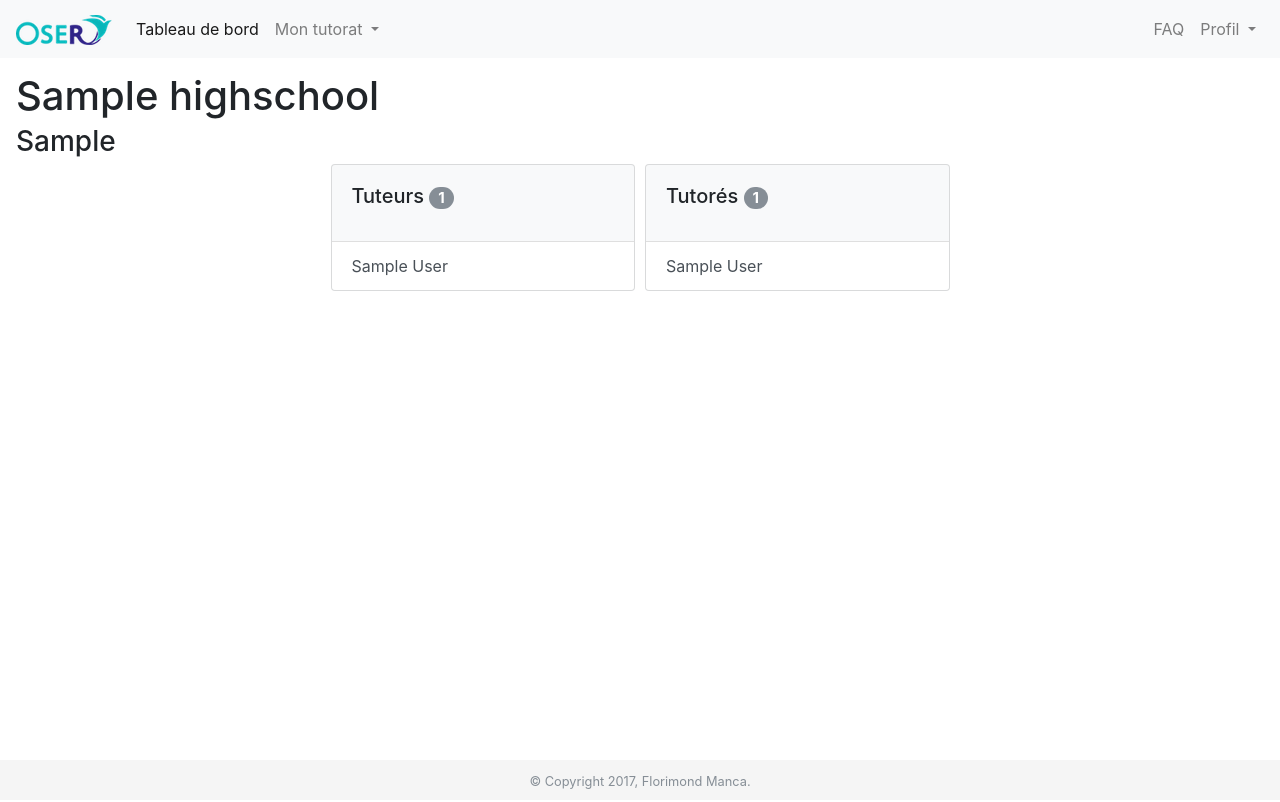
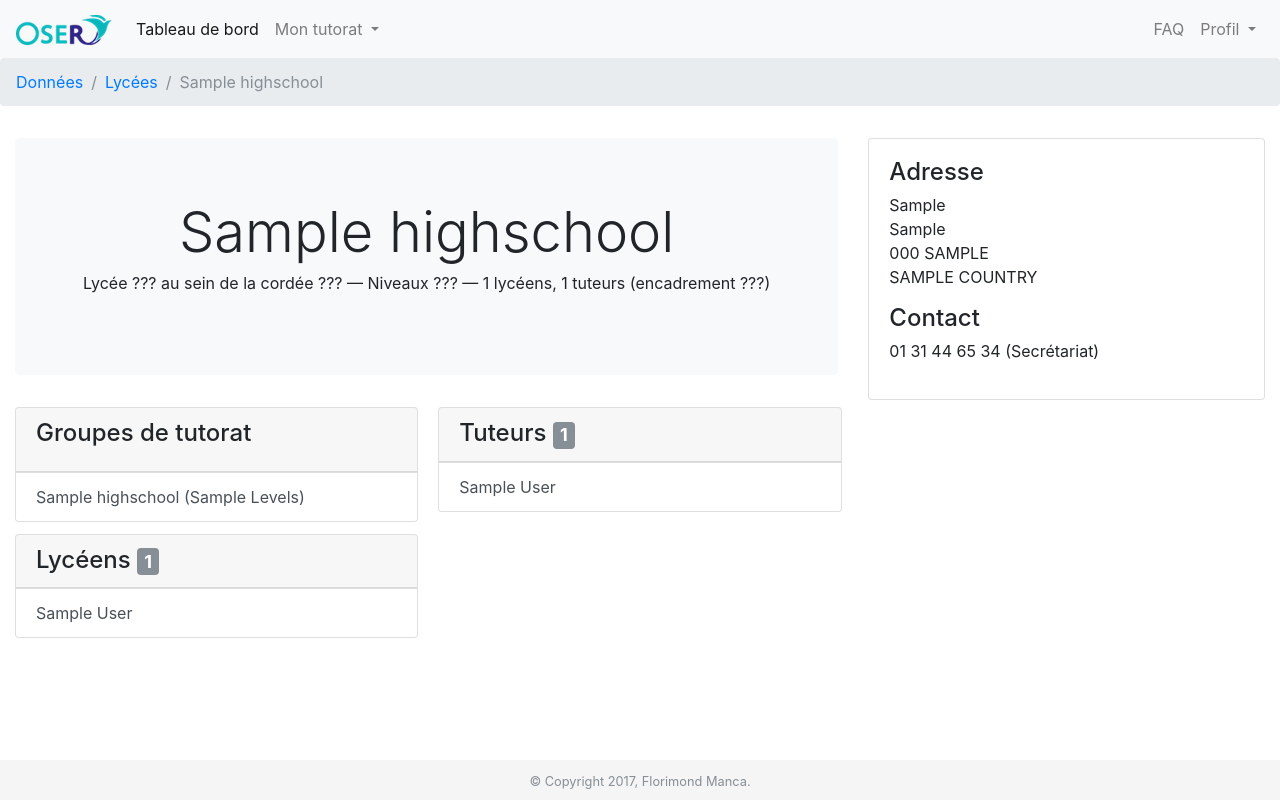
Before and after one commit to florimondmanca/oserwebsite-me, a Django app: page /internal/lycee/1/ in a window 1280 px wide. Run offline with Django 3.2, Linux system fonts and the light colour scheme; a user stored in the database is signed in; tables that the repository leaves empty hold one stand-in row (values such as "Sample post"); some libraries are stand-ins or nearby versions.

Commit message:
Improve highschool_detail, tutoringgroup_detail. Implement breadcrumb support with breadcrumb tag.

```diff
--- a/oserwebsite/internal/models.py
+++ b/oserwebsite/internal/models.py
@@ -261,23 +261,34 @@ class HighSchool(AddressMixin, models.Model):
     def number_tutorees(self):
         """Count how many tutorees are in the school."""
         return self.tutoree_set.count()
+    number_tutorees.fget.short_description = 'nombre de lycéens'
 
     @property
     def number_tutors(self):
         """Count how many tutors operate in the school."""
         return self.tutors.count()
+    number_tutors.fget.short_description = 'nombre de tuteurs'
 
     @property
     def tutorees(self):
         """Return a query containing the tutorees in the school."""
         tutorees = self.tutoree_set.all()
         return tutorees
+    tutorees.fget.short_description = 'lycéens'
 
     @property
     def tutors(self):
         """Return a query containing the tutors that operate in the school."""
         tutors = Tutor.objects.filter(tutoring_group__high_school=self).all()
         return tutors
+    tutors.fget.short_description = 'tuteurs'
+
+    @property
+    def tutoring_groups(self):
+        """Return tutoring groups linked to this school."""
+        tutoring_groups = self.tutoringgroup_set.all()
+        return tutoring_groups
+    tutoring_groups.fget.short_description = 'groupes de tutorat'
 
     def get_absolute_url(self):
         return reverse('highschool-detail', args=[str(self.id)])
--- a/oserwebsite/internal/static/css/common.css
+++ b/oserwebsite/internal/static/css/common.css
@@ -1,10 +1,12 @@
 :root {
-    --oser-turq: rgb(0, 180, 183);
-    --oser-blue: rgb(52, 41, 126);
+    --oser-turq-naked: 0, 180, 183;
+    --oser-turq: rgb(var(--oser-turq-naked));
+    --oser-blue-naked: 52, 41, 126;
+    --oser-blue: rgb(var(--oser-blue-naked));
 }
 
 #content {
-    padding: 1em;
+    padding-top: 1em;
 }
 
 
@@ -28,3 +30,7 @@ body {
   text-align: center;
   background-color: #f5f5f5;
 }
+
+.header-breadcrumb {
+    background-color: rgba(var(--oser-turq), .5);
+}
--- a/oserwebsite/internal/templates/internal/base.html
+++ b/oserwebsite/internal/templates/internal/base.html
@@ -34,8 +34,16 @@
       {% endif %}
     {% endblock %}
 
+    <!-- HEADER -->
+    <header>
+      {% block header %}{% endblock %}
+      <ol class="breadcrumb" id="breadcrumb">
+        {% block breadcrumbs %}{% endblock %}
+      </ol>
+    </header>
+
     <!-- CONTENT -->
-    <div id="content">
+    <div class="container-fluid" id="content">
       {% block content %}{% endblock %}
     </div>
 
@@ -47,6 +55,13 @@
       <script src="https://cdnjs.cloudflare.com/ajax/libs/popper.js/1.11.0/umd/popper.min.js" integrity="sha384-b/U6ypiBEHpOf/4+1nzFpr53nxSS+GLCkfwBdFNTxtclqqenISfwAzpKaMNFNmj4" crossorigin="anonymous"></script>
       <!-- Bootstrap v4.0.0 -->
       <script src="{% static 'js/bootstrap.min.js' %}"></script>
+
+      <script type="text/javascript">
+        // remove breadcrumb if it has no nodes
+        if ($('#breadcrumb li').length < 1) {
+          $('#breadcrumb').remove();
+        }
+      </script>
     {% endblock %}
 
     <!-- FOOTER -->
--- a/oserwebsite/internal/templates/internal/highschool_detail.html
+++ b/oserwebsite/internal/templates/internal/highschool_detail.html
@@ -1,42 +1,66 @@
 {% extends "internal/base.html" %}
-{% load static %}
+{% load breadcrumbs %}
 
-{% block styles %}
+{% block breadcrumbs %}
   {{ block.super }}
-  <link rel="stylesheet" href="{% static 'css/highschool_detail.css' %}">
+  {% breadcrumb_url "Données" "database" %}
+  {% breadcrumb_url "Lycées" "highschools" %}
+  {% breadcrumb_active high_school %}
 {% endblock %}
 
 {% block content %}
-<h1>{{ high_school }}</h1>
-<h3>{{ high_school.city }}</h3>
+<div class="row">
+  <div class="col text-center">
+    <div class="jumbotron bg-light">
+      <h1 class="display-4">{{ high_school }}</h1>
+      <p>
+        Lycée ??? au sein de la cordée ??? — Niveaux ??? — {{ high_school.number_tutorees }} lycéens, {{ high_school.number_tutors }} tuteurs (encadrement ???)
+      </p>
+    </div>
+  </div>
+  <div class="col-lg-4">
+      <div class="card">
+        <div class="card-body">
+          <h4>Adresse</h4>
+          <p>{{ high_school.address }}</p>
+          <h4>Contact</h4>
+          <p>01 31 44 65 34 (Secrétariat)</p>
+        </div>
+      </div>
+  </div>
+</div>
 
-<div class="wrapper">
-  <div class="tutor-list card bg-light">
-    <div class="card-body">
-      <h5 class="card-title">
-        Tuteurs
-        <span class="badge badge-pill badge-secondary ">{{ high_school.number_tutors }}</span>
-      </h5>
+<div class="card-columns">
+  <div class="card">
+    <div class="card-header">
+      <h4 class="card-title">
+        Groupes de tutorat
+      </h4>
     </div>
     <ul class="list-group list-group-flush">
-      {% for tutor in high_school.tutors %}
-        <a class="list-group-item list-group-item-action" href="{{ tutor.get_absolute_url }}">{{ tutor }}</a>
+      {% for tutoring_group in high_school.tutoring_groups %}
+        <a class="list-group-item list-group-item-action" href="{{ tutoring_group.get_absolute_url }}">{{ tutoring_group }}</a>
       {% endfor %}
     </ul>
   </div>
 
-  <div class="tutoree-list card bg-light">
-    <div class="card-body">
-      <h5 class="card-title">
-        Tutorés
-        <span class="badge badge-pill badge-secondary ">{{ high_school.number_tutorees }}</span>
-      </h5>
-    </div>
+  <div class="card">
+    <h4 class="card-header">Lycéens <span class="badge badge-secondary">{{ high_school.number_tutorees }}</span></h4>
     <ul class="list-group list-group-flush">
       {% for tutoree in high_school.tutorees %}
-        <a class="list-group-item list-group-item-action" href="{{ tutoree.get_absolute_url }}">{{ tutoree }}</a>
+      <a class="list-group-item list-group-item-action" href="{{ tutoree.get_absolute_url }}">{{ tutoree }}</a>
       {% endfor %}
     </ul>
   </div>
+
+  <div class="card">
+    <h4 class="card-header">Tuteurs <span class="badge badge-secondary">{{ high_school.number_tutors }}</span></h4>
+    <ul class="list-group list-group-flush">
+      {% for tutor in high_school.tutors %}
+      <a class="list-group-item list-group-item-action" href="{{ tutor.get_absolute_url }}">{{ tutor }}</a>
+      {% endfor %}
+    </ul>
+  </div>
+
 </div>
 {% endblock %}
--- /dev/null
+++ b/oserwebsite/internal/templatetags/breadcrumbs.py
@@ -0,0 +1,71 @@
+"""Breadcrumbs template tag.
+
+See https://www.djangosnippets.org/snippets/1289/.
+"""
+from django import template
+from django.shortcuts import reverse
+from django.urls import NoReverseMatch
+
+register = template.Library()
+
+
+@register.inclusion_tag('breadcrumb/url.html')
+def breadcrumb_url(name, view_name, *args):
+    """Include a Bootstrap li breadcrumb-item element containing a link.
+
+    Parameters
+    ----------
+    name : str
+        The name displayed on the breadcrumb.
+    view_name : str
+        The name of the view to the link.
+        The tag will try to reverse based on this name. If fails, the
+        url used will be "#" to avoid crashing.
+    args : args
+        Other arguments passed to reverse(view_name, args=args).
+
+    Examples
+    --------
+    {% breadcrumb_url "Home" "index %"}
+    {% breadcrumb_url {% url index %} %}
+
+    """
+    try:
+        view_url = reverse(view_name, args=args)
+    except NoReverseMatch:
+        view_url = "#"
+    return {'name': name, 'url': view_url, }
+
+
+@register.inclusion_tag('breadcrumb/default.html')
+def breadcrumb(name):
+    """Include a Bootstrap li breadcrumb-item element.
+
+    Parameters
+    ----------
+    name : str
+        The name displayed on the breadcrumb.
+    Examples
+    --------
+    {% breadcrumb "Home" %}
+    {% breadcrumb "Products" %}
+
+    """
+    return {'name': name, }
+
+
+@register.inclusion_tag('breadcrumb/active.html')
+def breadcrumb_active(name):
+    """Render a Bootstrap active breadcrumb item.
+
+    Parameters
+    ----------
+    name : str
+        The name displayed on the breadcrumb.
+    Examples
+    --------
+    {% breadcrumb_active "Home" %}
+    {% breadcrumb_active "Products" %}
+
+    """
+    return {'name': name, }
--- /dev/null
+++ b/oserwebsite/templates/breadcrumb/active.html
@@ -0,0 +1 @@
+<li class="breadcrumb-item active">{{ name }}</li>
--- /dev/null
+++ b/oserwebsite/templates/breadcrumb/default.html
@@ -0,0 +1 @@
+<li class="breadcrumb-item">{{ name }}</li>
--- /dev/null
+++ b/oserwebsite/templates/breadcrumb/url.html
@@ -0,0 +1 @@
+<li class="breadcrumb-item"><a href="{{ url }}">{{ name }}</a></li>
```
Also changed, not shown: oserwebsite/internal/templates/internal/tutoringgroup_detail.html (+12 -2 lines), oserwebsite/internal/templatetags/__init__.py (added).
